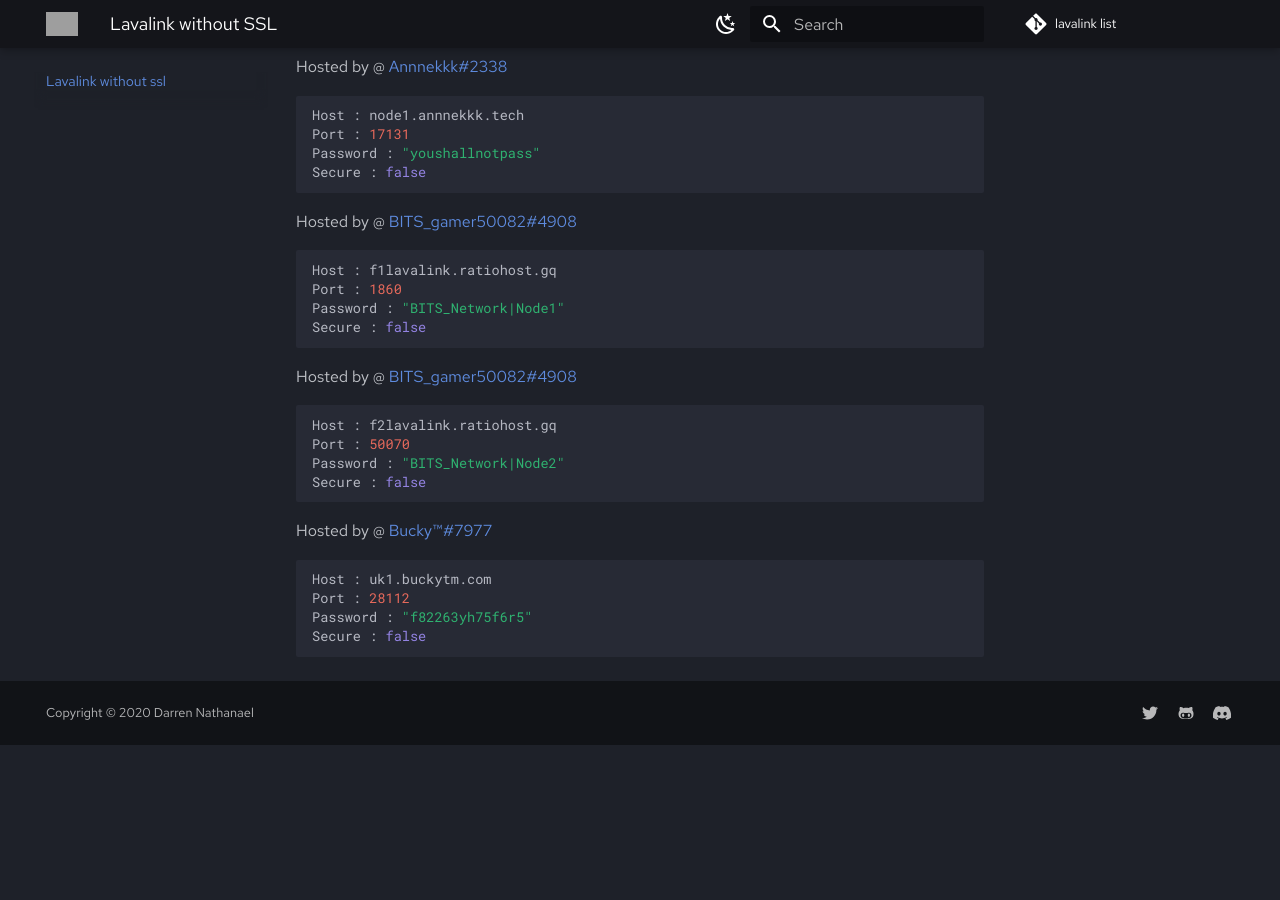
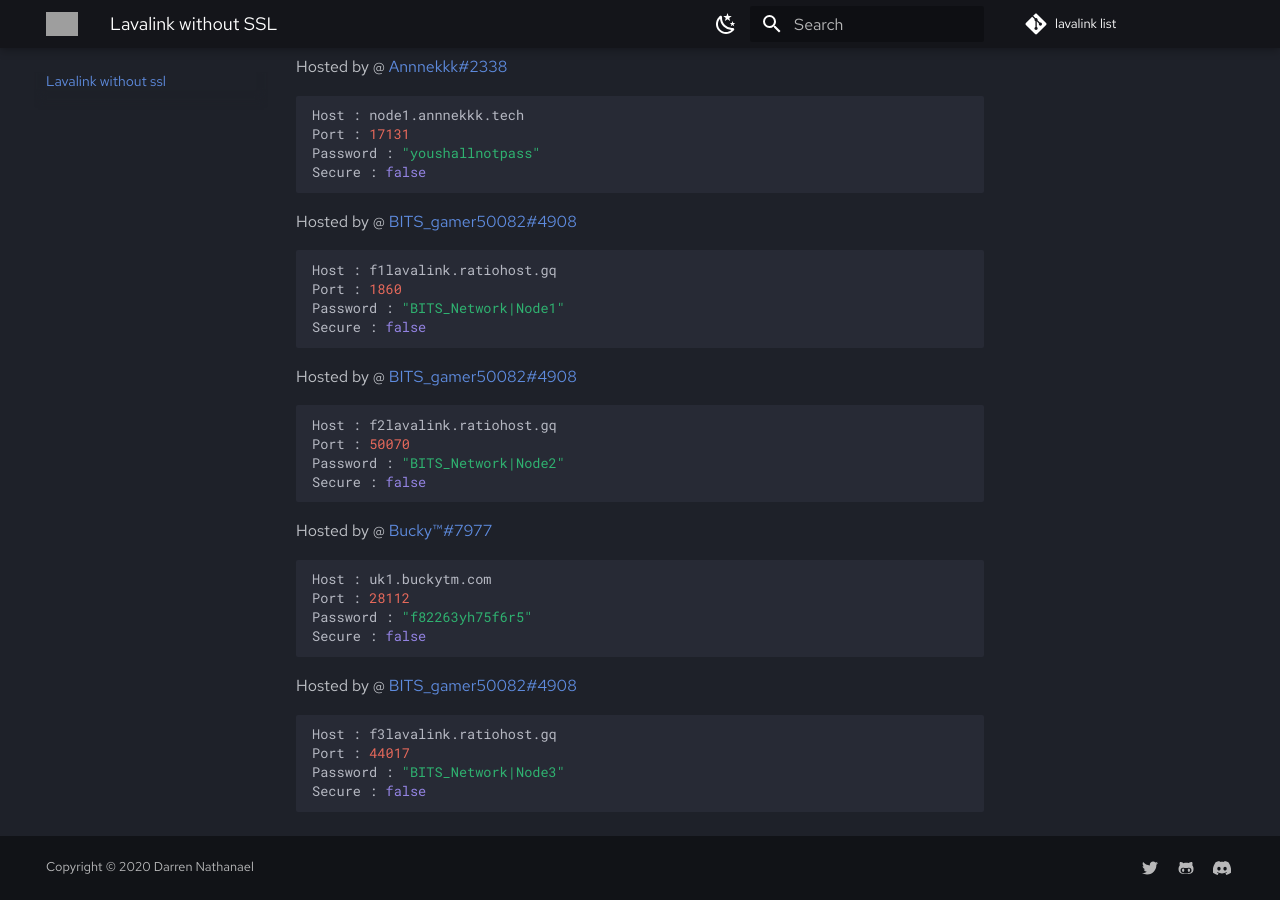
Before and after one commit to DarrenOfficial/lavalink-list, an MkDocs documentation site: the page built from docs/NoSSL/lavalink-without-ssl.md, in a window 1280 px wide and 900 px high, scrolled down 1566 px. Built offline with MkDocs 1.6.1 and Material for MkDocs 9.7.7, drawn with Linux system fonts in a browser that asks for light colours; comment, search, counter and statistics services are not loaded; before the commit the page ends 2311 px from its top, so only the background shows below that; grey boxes are pictures that could not be loaded.

Commit message:
Update lavalink-without-ssl.md

````diff
--- a/docs/NoSSL/lavalink-without-ssl.md
+++ b/docs/NoSSL/lavalink-without-ssl.md
@@ -102,3 +102,10 @@ Port : 28112
 Password : "f82263yh75f6r5"
 Secure : false
 ```
+Hosted by @ [BITS_gamer50082#4908](https://github.com/gamer50082)
+```bash
+Host : f3lavalink.ratiohost.gq
+Port : 44017
+Password : "BITS_Network|Node3"
+Secure : false
+```
````
